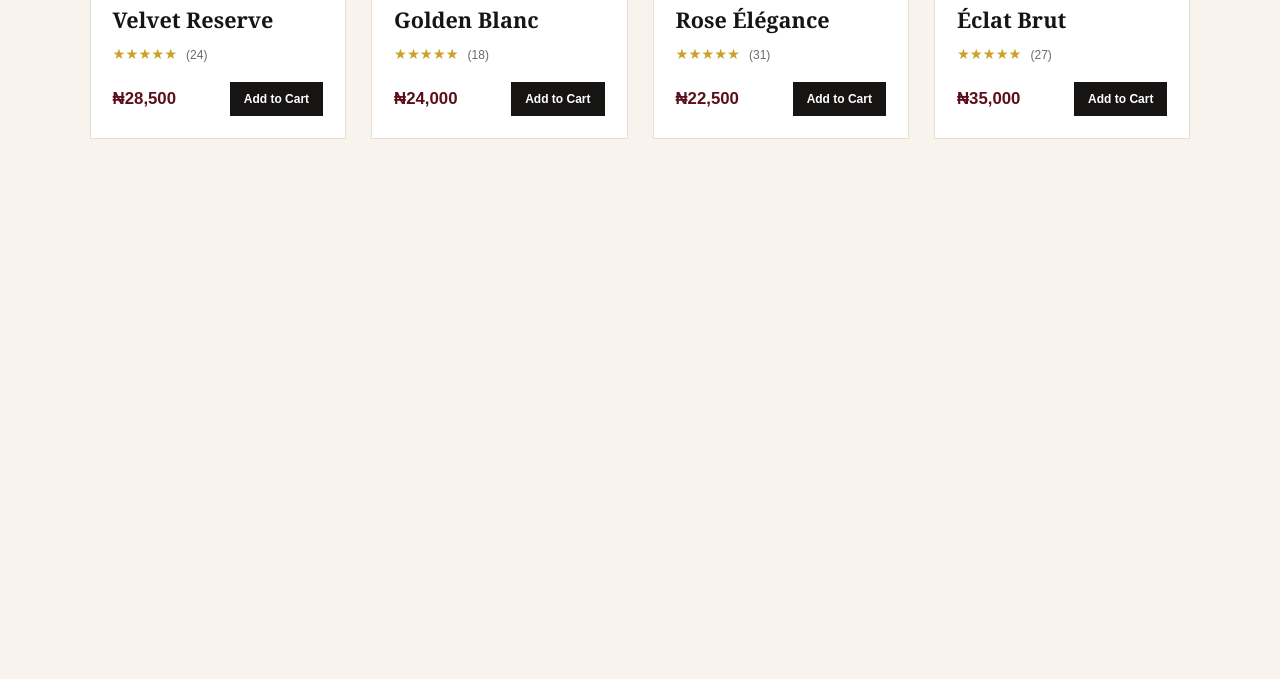
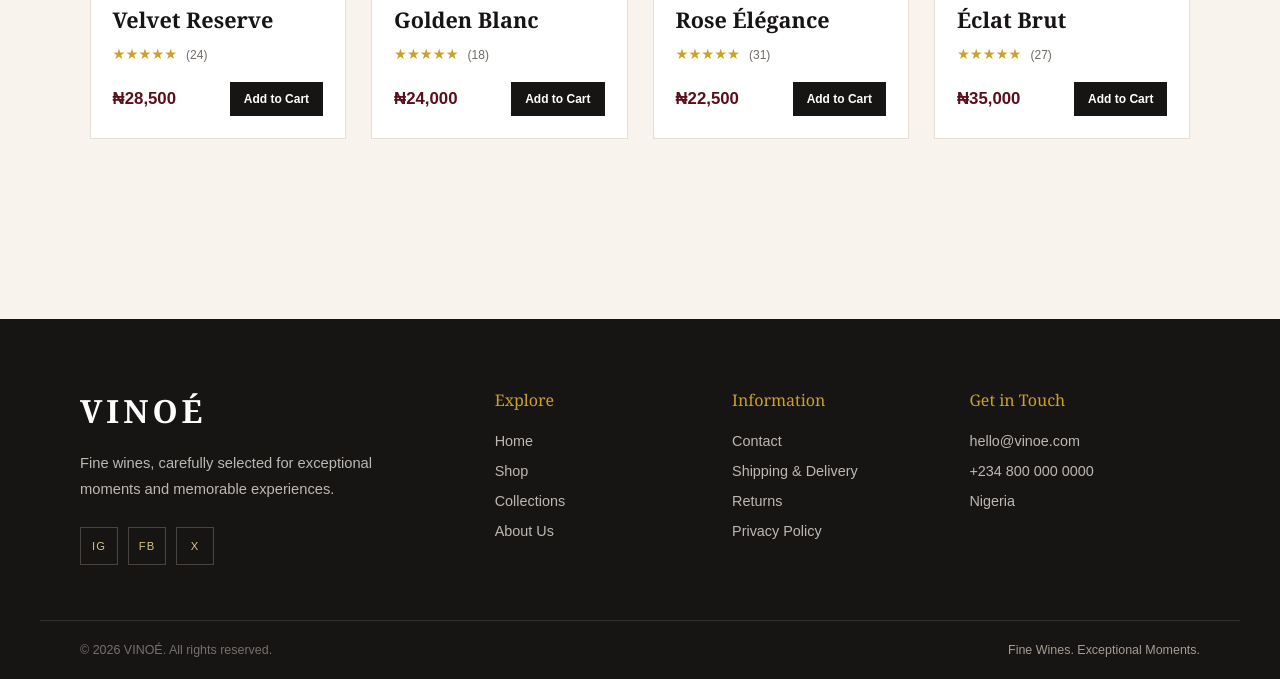
Before and after one commit to Jerrysoftwork/vinoe-wine-store, a plain HTML site: page index.html in a window 1280 px wide. Shown: the part 2349-3028 px from the top of the page. Before the commit the page ends 2588 px from the top, so only its background shows below. Drawn offline with Linux system fonts and the light colour scheme.

Commit message:
Add footer structure and styling

```diff
--- a/index.html
+++ b/index.html
@@ -307,8 +307,62 @@
          FOOTER
          ============================== -->
 
-    <footer>
-      <!-- Footer will be built later -->
-    </footer>
+    <!-- =========================
+     FOOTER
+========================= -->
+<footer class="footer">
+    <div class="footer-container">
+
+        <!-- Brand -->
+        <div class="footer-brand">
+            <a href="#" class="footer-logo">VINOÉ</a>
+            <p>
+                Fine wines, carefully selected for exceptional
+                moments and memorable experiences.
+            </p>
+
+            <div class="footer-socials">
+                <a href="#" aria-label="Instagram">IG</a>
+                <a href="#" aria-label="Facebook">FB</a>
+                <a href="#" aria-label="Twitter">X</a>
+            </div>
+        </div>
+
+        <!-- Explore -->
+        <div class="footer-column">
+            <h3>Explore</h3>
+            <a href="#">Home</a>
+            <a href="#shop">Shop</a>
+            <a href="#">Collections</a>
+            <a href="#">About Us</a>
+        </div>
+
+        <!-- Help -->
+        <div class="footer-column">
+            <h3>Information</h3>
+            <a href="#">Contact</a>
+            <a href="#">Shipping & Delivery</a>
+            <a href="#">Returns</a>
+            <a href="#">Privacy Policy</a>
+        </div>
+
+        <!-- Contact -->
+        <div class="footer-column footer-contact">
+            <h3>Get in Touch</h3>
+            <p>hello@vinoe.com</p>
+            <p>+234 800 000 0000</p>
+            <p>Nigeria</p>
+        </div>
+
+    </div>
+
+    <div class="footer-bottom">
+        <p>© 2026 VINOÉ. All rights reserved.</p>
+
+        <p>
+            Fine Wines. Exceptional Moments.
+        </p>
+    </div>
+</footer>
   </body>
 </html>
--- a/style.css
+++ b/style.css
@@ -645,6 +645,165 @@ img {
     }
 }
 
+/* =========================
+   FOOTER
+========================= */
+
+.footer {
+    background: #171414;
+    color: #ffffff;
+    margin-top: 80px;
+}
+
+.footer-container {
+    max-width: 1200px;
+    margin: 0 auto;
+    padding: 70px 40px 55px;
+
+    display: grid;
+    grid-template-columns: 2fr 1fr 1fr 1.3fr;
+    gap: 60px;
+}
+
+/* Brand */
+
+.footer-logo {
+    display: inline-block;
+    color: #ffffff;
+    font-family: Georgia, "Times New Roman", serif;
+    font-size: 2rem;
+    font-weight: 700;
+    letter-spacing: 4px;
+    text-decoration: none;
+    margin-bottom: 18px;
+}
+
+.footer-brand p {
+    max-width: 300px;
+    color: #bdb8b2;
+    font-size: 0.92rem;
+    line-height: 1.8;
+}
+
+/* Socials */
+
+.footer-socials {
+    display: flex;
+    gap: 10px;
+    margin-top: 25px;
+}
+
+.footer-socials a {
+    width: 38px;
+    height: 38px;
+    display: flex;
+    align-items: center;
+    justify-content: center;
+
+    border: 1px solid #4a4440;
+    color: #d6c28a;
+
+    font-size: 0.7rem;
+    letter-spacing: 1px;
+    text-decoration: none;
+
+    transition: all 0.3s ease;
+}
+
+.footer-socials a:hover {
+    background: #c9a227;
+    border-color: #c9a227;
+    color: #171414;
+}
+
+/* Footer Columns */
+
+.footer-column {
+    display: flex;
+    flex-direction: column;
+    gap: 14px;
+}
+
+.footer-column h3 {
+    color: #c9a227;
+    font-family: Georgia, "Times New Roman", serif;
+    font-size: 1rem;
+    font-weight: 500;
+    margin-bottom: 8px;
+}
+
+.footer-column a {
+    color: #bdb8b2;
+    font-size: 0.9rem;
+    text-decoration: none;
+    transition: color 0.3s ease;
+}
+
+.footer-column a:hover {
+    color: #ffffff;
+}
+
+.footer-contact p {
+    color: #bdb8b2;
+    font-size: 0.9rem;
+    margin: 0;
+}
+
+/* Footer Bottom */
+
+.footer-bottom {
+    max-width: 1200px;
+    margin: 0 auto;
+
+    padding: 22px 40px;
+
+    border-top: 1px solid #332f2c;
+
+    display: flex;
+    align-items: center;
+    justify-content: space-between;
+    gap: 20px;
+}
+
+.footer-bottom p {
+    margin: 0;
+    color: #77716c;
+    font-size: 0.78rem;
+}
+
+.footer-bottom p:last-child {
+    color: #a69d91;
+}
+
+/* =========================
+   FOOTER RESPONSIVE
+========================= */
+
+@media (max-width: 900px) {
+    .footer-container {
+        grid-template-columns: 1fr 1fr;
+        gap: 45px;
+    }
+}
+
+@media (max-width: 600px) {
+    .footer-container {
+        grid-template-columns: 1fr;
+        padding: 55px 25px 40px;
+        gap: 38px;
+    }
+
+    .footer-brand p {
+        max-width: 100%;
+    }
+
+    .footer-bottom {
+        padding: 20px 25px;
+        flex-direction: column;
+        align-items: flex-start;
+    }
+}
+
 /* =========================================
    TABLET
    ========================================= */
```
